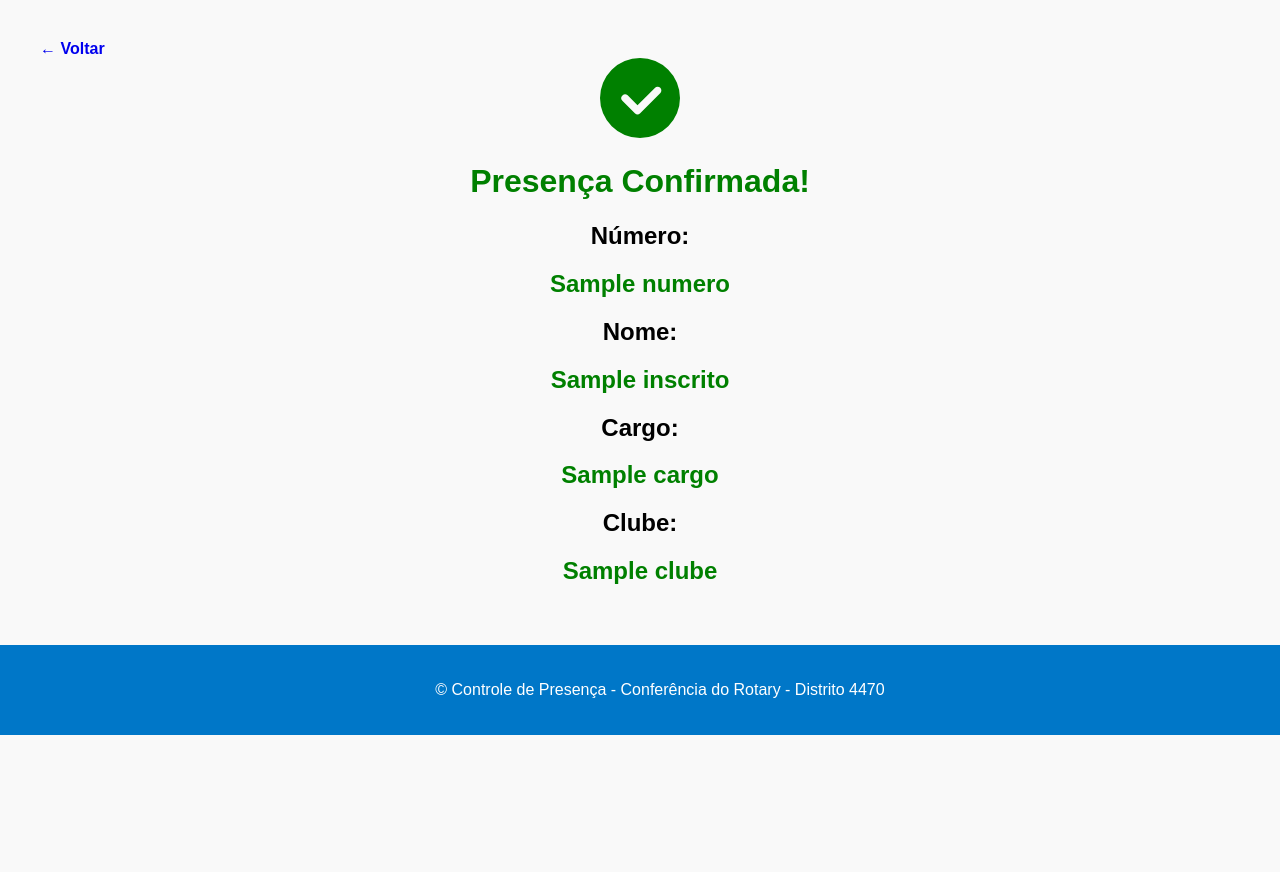
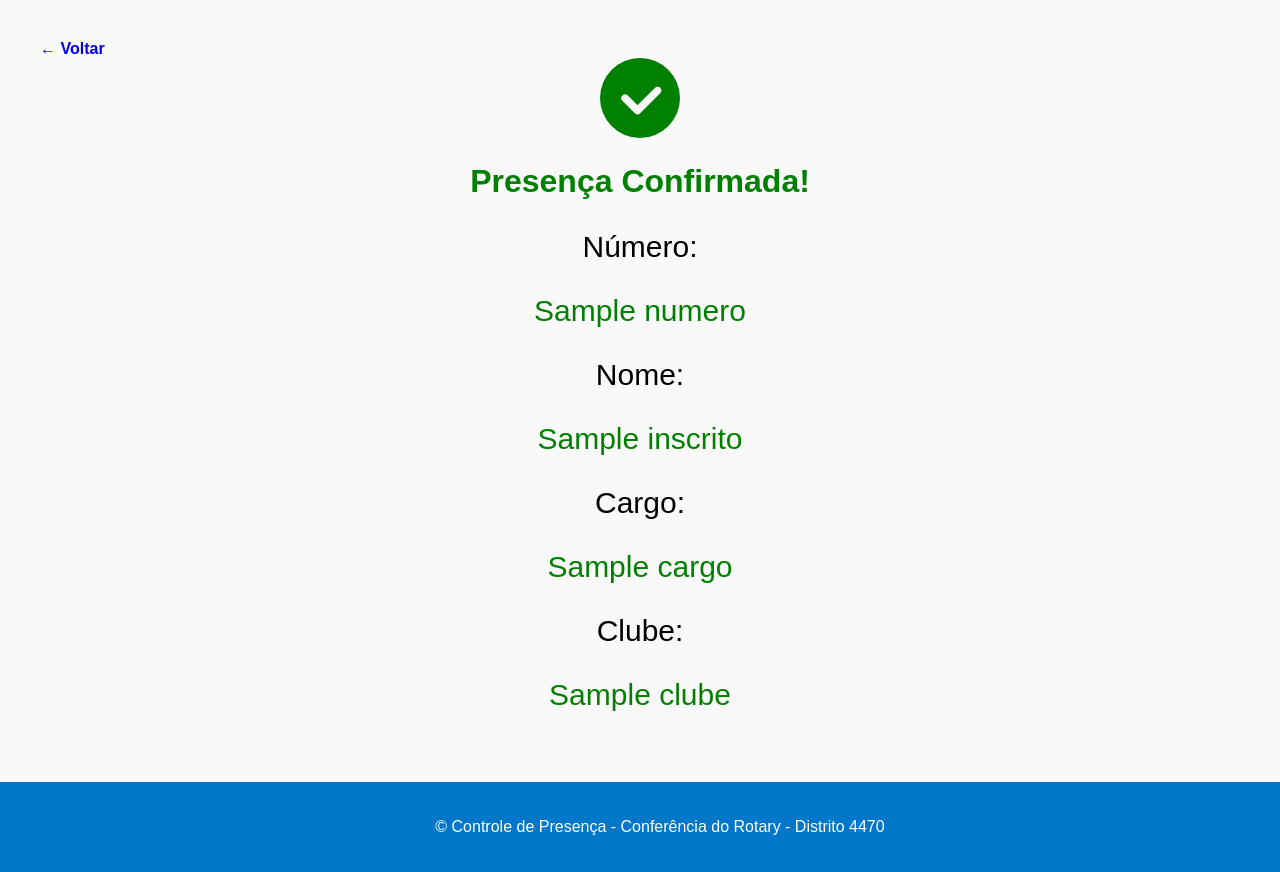
Before and after one commit to ricmazz/ConferenciaDistritalPython, a Flask app: template templates/inscricaoconfirmada.html in a window 1280 px wide. Shown: the part 104-976 px from the top of the page. Before the commit the page ends 839 px from the top, so only its background shows below. Run offline with Flask 3, Linux system fonts and the light colour scheme; the template is opened without the code that fills it: most values are stand-ins (such as "Sample title", 1, 10 or a date in 2020).

Commit message:
Alteração de layout confirmar inscricao

```diff
--- a/static/style.css
+++ b/static/style.css
@@ -96,6 +96,9 @@ tr:nth-child(odd) {
     background-color: #005f9e;
 }
 
+.lbl-confirmar {
+    font-size: 30px;
+}
 
 /* Responsividade */
 @media (min-width: 768px) {
--- a/templates/inscricaoconfirmada.html
+++ b/templates/inscricaoconfirmada.html
@@ -14,14 +14,14 @@
                 </svg>
               </div>
               <h1 class="card-title text-success mb-3" style="color: green">Presença Confirmada!</h1>
-              <h2 class="">Número:</h2>
-              <h2 class="" style="color: green">{{ inscrito.numero }}</h2>
-              <h2 class="">Nome:</h2>
-              <h2 class="" style="color: green">{{ inscrito.nome }}</h2>
-              <h2 class="">Cargo:</h2>
-              <h2 class="" style="color: green">{{ inscrito.cargo }}</h2>
-              <h2 class="">Clube:</h2>
-              <h2 class="" style="color: green">{{ inscrito.clube }}</h2>
+              <p class="lbl-confirmar">Número:</p>
+              <p class="lbl-confirmar" style="color: green">{{ inscrito.numero }}</p>
+              <p class="lbl-confirmar">Nome:</p>
+              <p class="lbl-confirmar" style="color: green">{{ inscrito.nome }}</p>
+              <p class="lbl-confirmar">Cargo:</p>
+              <p class="lbl-confirmar" style="color: green">{{ inscrito.cargo }}</p>
+              <p class="lbl-confirmar">Clube:</p>
+              <p class="lbl-confirmar" style="color: green">{{ inscrito.clube }}</p>
             </div>
           </div>
         </div>
```
